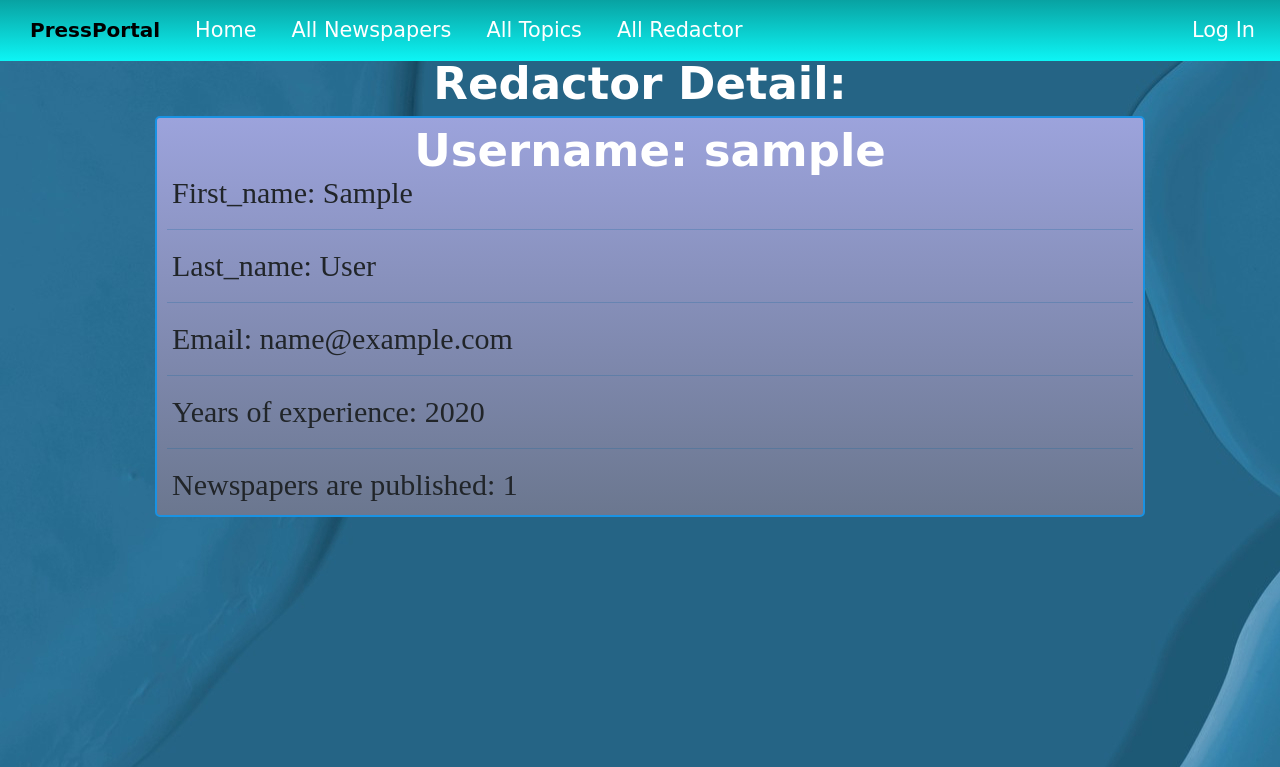
After one commit to saywin/press-portal, a Django app: page /redactor/1/ in a window 1280 px wide. The commit adds this page. Shown: the top 767 px of the page. Run offline with Django 5.2, Linux system fonts and the light colour scheme; tables that the repository leaves empty hold one stand-in row (values such as "Sample post").

Commit message:
create redactor_deteil.html and redactor_detail.css

```diff
--- /dev/null
+++ b/static/css/redactor_detail.css
@@ -0,0 +1,99 @@
+body {
+    background-image: url("../img/newspaper-list.jpg");
+}
+
+.row h1{
+    text-align: center;
+    font-family: "Comic Sans MS";
+    font-size: 45px;
+    font-weight: bold;
+    color: white;
+}
+
+
+.article-item {
+    display: block;
+    margin: 10px 10px 10px 10px;
+    border: #1992e3 2px solid;
+    width: 100%;
+    border-radius: 5px;
+    background: linear-gradient(#9ca3dc, #6b778f);
+    text-align: center;
+    padding: 10px;
+}
+
+.article-item img {
+    max-width: 100%;
+    height: auto;
+}
+
+.article-name a {
+    color: black;
+    font-weight: bold;
+    font-size: 25px;
+    text-decoration: none;
+    font-family: "Comic Sans MS";
+}
+
+
+.article-name p {
+    text-align: left;
+    font-size: 30px;
+    padding: 5px;
+}
+
+
+hr {
+    color: #0c639d;
+}
+
+
+/*.content {*/
+/*    padding: 20px;*/
+/*}*/
+
+/*.article-bottom {*/
+/*    display: flex;*/
+/*    align-items: center;*/
+/*    margin-top: 25px;*/
+
+/*}*/
+
+/*.article-viewed {*/
+/*    margin-right: 10px;*/
+/*}*/
+
+/*.article-viewed span {*/
+/*    margin-right: 5px;*/
+/*}*/
+
+/*.btn {*/
+/*    padding: 8px 16px;*/
+/*    background-color: #28a745;*/
+/*    color: #fff;*/
+/*    border: none;*/
+/*    border-radius: 4px;*/
+/*    text-decoration: none;*/
+/*    cursor: pointer;*/
+/*}*/
+
+/*.btn:hover {*/
+/*    background-color: #218838;*/
+/*}*/
+
+/*.ml-auto {*/
+/*    margin-left: auto;*/
+/*}*/
+
+.container{
+    width: 100%;
+    max-width: 1000px;
+    padding: 0 5px;
+    margin: 0 auto;
+}
+
+.container-cards {
+    display: grid;
+    width: 100%;
+    grid-template-columns: auto;
+}
--- /dev/null
+++ b/templates/redact_radar/redactor_detail.html
@@ -0,0 +1,29 @@
+{% extends "base.html" %}
+{% load static %}
+
+{% block style %}
+		<link rel="stylesheet" href="{% static "css/redactor_detail.css" %}">
+{% endblock %}
+
+{% block content %}
+	<div class="container">
+	<div class="row">
+		<h1>Redactor Detail:</h1>
+		<div class="container-cards">
+		<div class="article-item">
+			<div>
+				<div>
+					<div class="article-name">
+						<h1>Username: {{ redactor.username }}</h1>
+						<p>First_name: {{ redactor.first_name }}</p>
+						<hr>
+						<p>Last_name: {{ redactor.last_name }}</p>
+						<hr>
+						<p>Email: {{ redactor.email }}</p>
+						<hr>
+						<p>Years of experience: {{ redactor.years_of_experience }}</p>
+						<hr>
+						<p>Newspapers are published: {{ redactor.newspaper.count }}</p>
+		</div>
+</div>
+{% endblock %}
```
Also changed, not shown: templates/redact_radar/redactor_list.html (+20 -6 lines).
